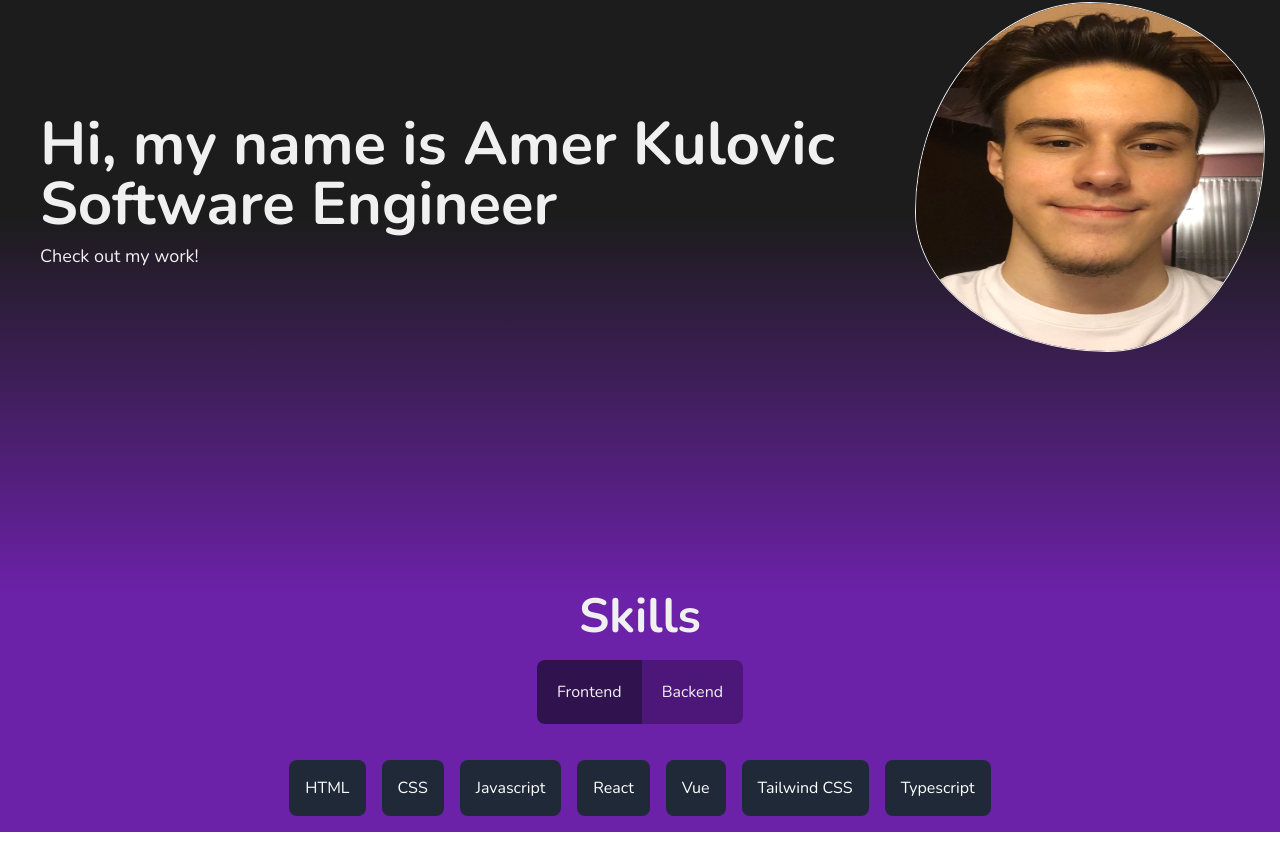
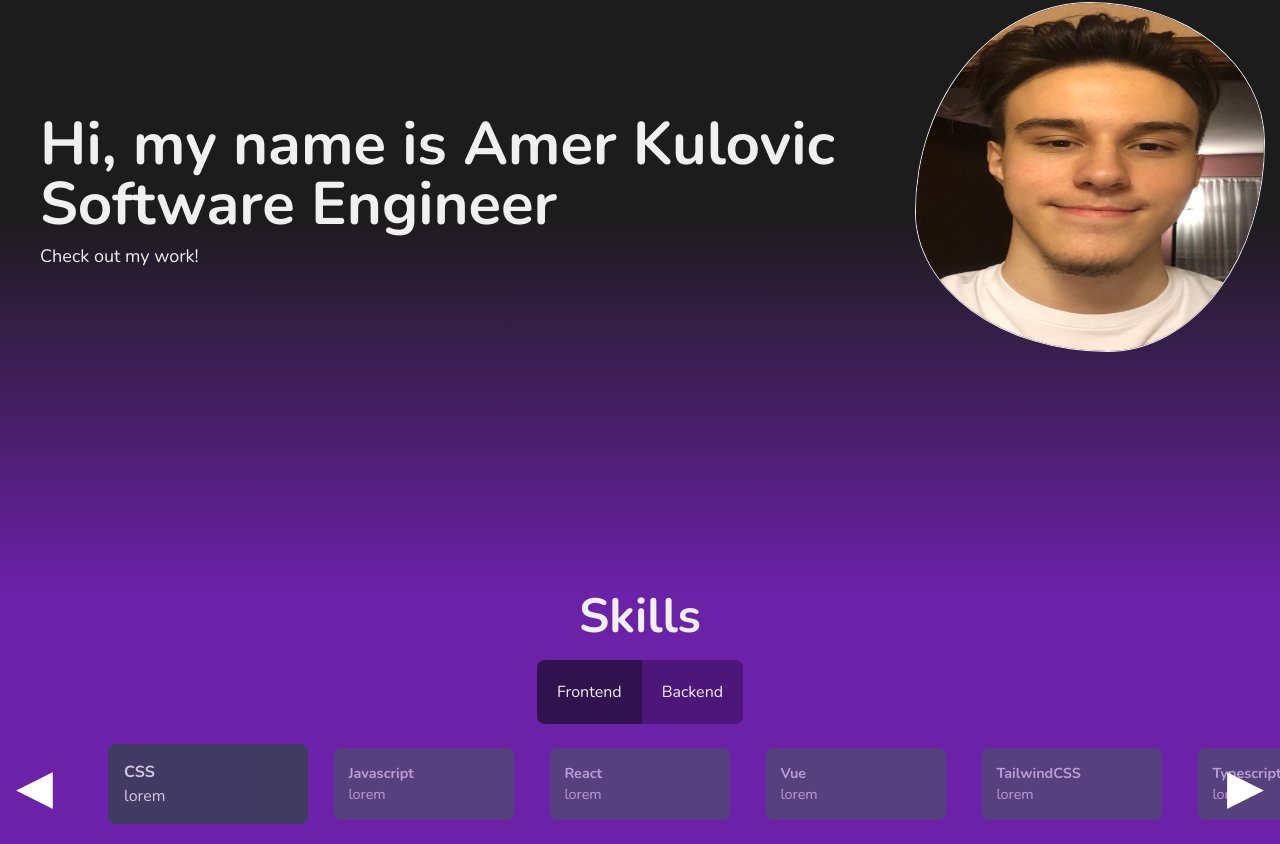
Before and after one commit to amerkulovic/Portfolio2.0, a React (Create React App) app: page / in a window 1280 px wide. Shown: the part 158-1002 px from the top of the page. Built offline with nearby package versions, Linux system fonts and the light colour scheme; a web font is replaced by a local one.

Commit message:
added functionality to skill sections highlighting current skill

```diff
--- /dev/null
+++ b/src/components/Card.tsx
@@ -0,0 +1,20 @@
+export interface CardProps {
+  title: string;
+  description: string;
+  isFocused: boolean;
+  isNearFocus: boolean;
+  isFarFromFocus: boolean;
+}
+
+const Card = ({ title, description, isFocused, isNearFocus, isFarFromFocus }: CardProps) => {
+  const cardClassNames = ["p-4 rounded-lg transition-all duration-300", isFocused ? "bg-purple-800 text-white scale-110 opacity-100" : "", isNearFocus ? "bg-gray-700 text-gray-300 scale-100 opacity-80" : "", isFarFromFocus ? "bg-gray-600 text-gray-400 scale-90 opacity-60" : ""].filter(Boolean).join(" ");
+
+  return (
+    <div className={cardClassNames} style={{ minWidth: "200px" }}>
+      <h1 className="font-bold">{title}</h1>
+      <p>{description}</p>
+    </div>
+  );
+};
+
+export default Card;
--- a/src/components/Skills.tsx
+++ b/src/components/Skills.tsx
@@ -1,8 +1,28 @@
-import { useEffect, useState } from "react";
+import { useRef, useState } from "react";
+import Card from "./Card";
+
+interface cardObject {
+  title: string;
+  description: string;
+}
 
 const Skills = () => {
-  const frontendSkills: string[] = ["HTML", "CSS", "Javascript", "React", "Vue", "Tailwind CSS", "Typescript"];
-  const backendSkills: string[] = ["Node.js", "Java", "GraphQL", "Mongoose", "SQL"];
+  const frontendSkills: cardObject[] = [
+    { title: "HTML", description: "lorem" },
+    { title: "CSS", description: "lorem" },
+    { title: "Javascript", description: "lorem" },
+    { title: "React", description: "lorem" },
+    { title: "Vue", description: "lorem" },
+    { title: "TailwindCSS", description: "lorem" },
+    { title: "Typescript", description: "lorem" },
+  ];
+  const backendSkills: cardObject[] = [
+    { title: "Node.js", description: "lorem" },
+    { title: "Java", description: "lorem" },
+    { title: "GraphQL", description: "lorem" },
+    { title: "Mongoose", description: "lorem" },
+    { title: "SQL", description: "lorem" },
+  ];
 
   const [selectedSkillset, setSelectedSkillset] = useState<string>("front-end");
   const displayedSkills = selectedSkillset === "front-end" ? frontendSkills : backendSkills;
@@ -10,8 +30,26 @@ const Skills = () => {
   function selectSkills(skillset: string) {
     setSelectedSkillset(skillset);
   }
+
+  const scrollContainerRef = useRef<HTMLDivElement>(null);
+  const [focusedIndex, setFocusedIndex] = useState(0);
+  const cardWidth = 220;
+
+  const scrollLeft = () => {
+    setFocusedIndex((prevIndex) => Math.max(prevIndex - 1, 0));
+    if (scrollContainerRef.current) {
+      scrollContainerRef.current.scrollBy({ left: -cardWidth, behavior: "smooth" });
+    }
+  };
+
+  const scrollRight = () => {
+    setFocusedIndex((prevIndex) => Math.min(prevIndex + 1, displayedSkills.length - 1));
+    if (scrollContainerRef.current) {
+      scrollContainerRef.current.scrollBy({ left: cardWidth, behavior: "smooth" });
+    }
+  };
   return (
-    <div id="about" className="bg-[#6b21a8] flex flex-col items-center">
+    <div id="about" className="bg-[#6b21a8] flex flex-col items-center relative pb-5">
       <h1 className="text-5xl font-bold text-center">Skills</h1>
       <section className="flex p-5 rounded-lg w-fit">
         <button className={`p-5 rounded-l-lg ${selectedSkillset === "front-end" ? "bg-[#30124e]" : "bg-[#4d177a]"}`} value="front-end" onClick={(e) => selectSkills((e.target as HTMLButtonElement).value)}>
@@ -21,13 +59,19 @@ const Skills = () => {
           Backend
         </button>
       </section>
-      <div className="overflow-x-auto whitespace-nowrap py-4">
+      <button onClick={scrollLeft} className="absolute left-2 top-[195px] transform -translate-y-1/2 text-5xl text-white p-2 z-10">
+        ◀
+      </button>
+      <div ref={scrollContainerRef} className="w-full overflow-hidden whitespace-nowrap touch-pan-y flex justify-center">
         <div className="inline-flex space-x-4">
-          {displayedSkills.map((skill) => (
-            <div className="bg-gray-800 text-white p-4 rounded-lg">{skill}</div>
+          {displayedSkills.map((skill, index) => (
+            <Card key={skill.title} title={skill.title} description={skill.description} isFocused={index === focusedIndex} isNearFocus={Math.abs(index - focusedIndex) === 1} isFarFromFocus={Math.abs(index - focusedIndex) > 1} />
           ))}
         </div>
       </div>
+      <button onClick={scrollRight} className="absolute right-2 top-[195px] transform -translate-y-1/2 text-5xl text-white p-2 z-10">
+        ▶
+      </button>
     </div>
   );
 };
```
